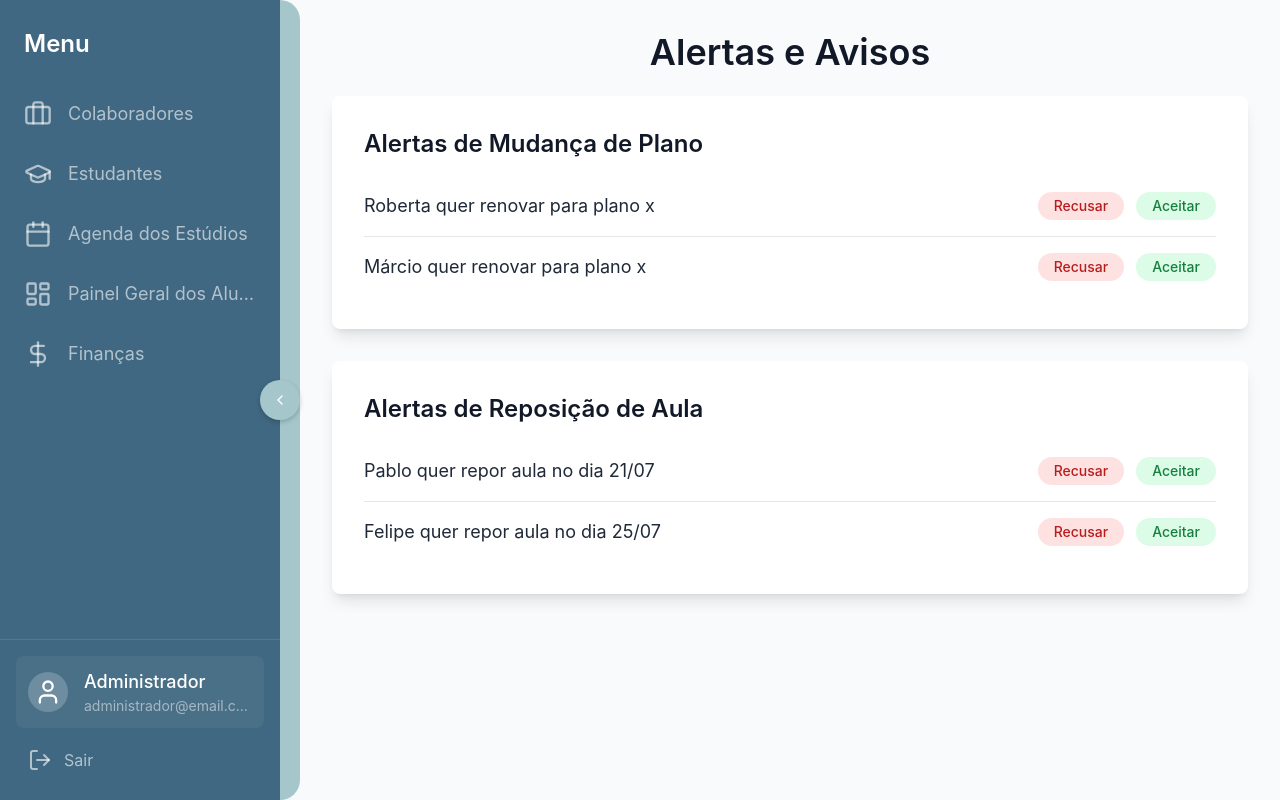
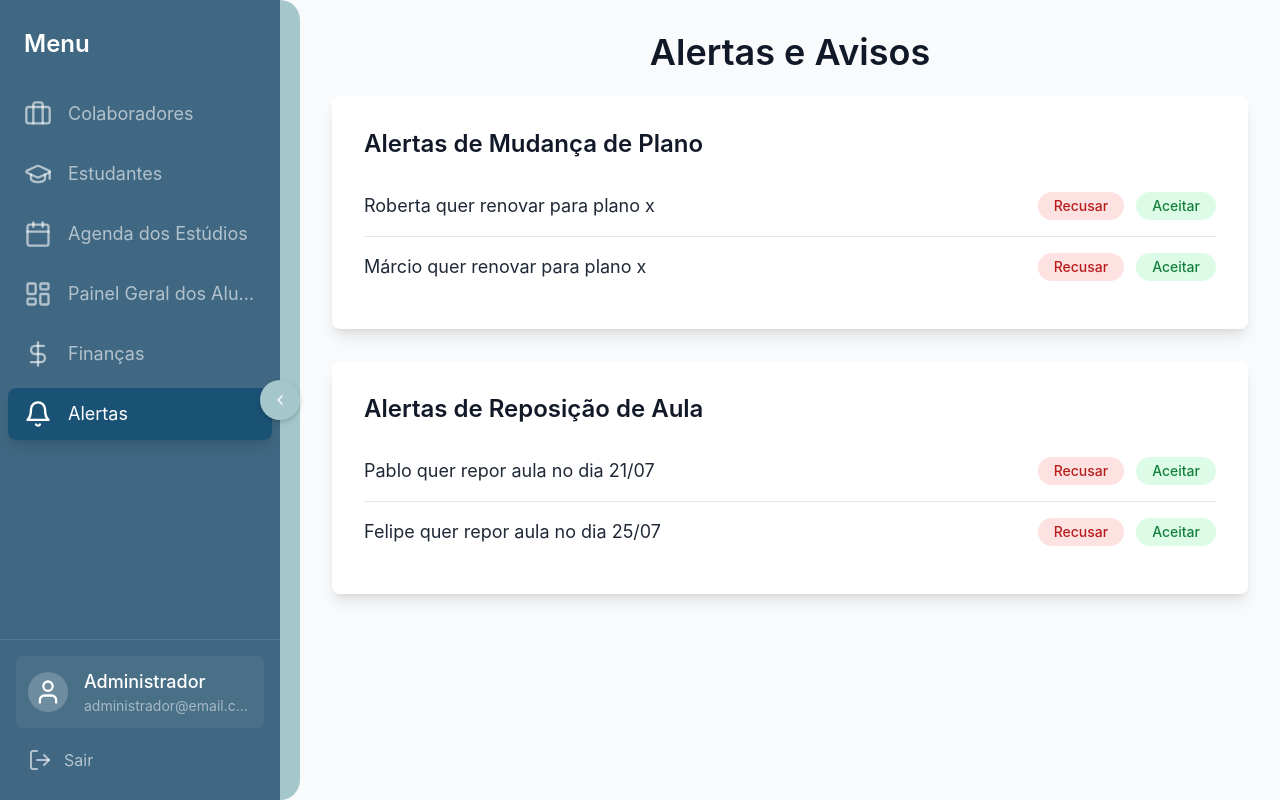
Before and after one commit to Bruxx092/Front_End_Define_Pilates, a React (Vite) app: page /admin/alertas in a window 1280 px wide. Built offline with nearby package versions, Linux system fonts and the light colour scheme; no server answers.

Commit message:
alertas adicionados na sidebar

```diff
--- a/src/components/layout/Sidebar/sidebarConfigs.js
+++ b/src/components/layout/Sidebar/sidebarConfigs.js
@@ -13,6 +13,7 @@ import {
   Users,
   Receipt,
   TrendingUp,
+  Bell,
 } from "lucide-react";
 
 export const sidebarConfigs = {
@@ -42,6 +43,11 @@ export const sidebarConfigs = {
         title: "Finanças",
         icon: DollarSign,
         path: "/administrador/financas",
+      },
+      {
+        title: "Alertas",
+        icon: Bell,
+        path: "/admin/alertas",
       },
     ],
     userInfo: {
```
